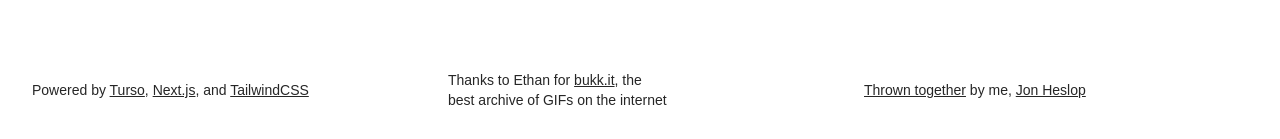
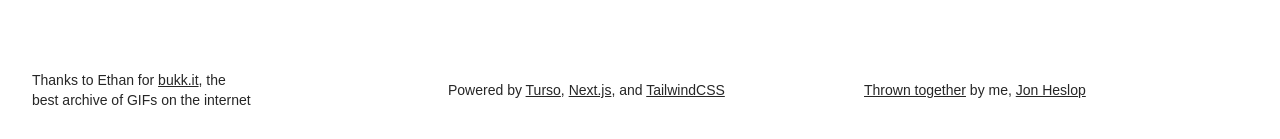
Before and after one commit to jonheslop/gif.land, a Next.js app: page / in a window 1280 px wide. Shown: the part 658-797 px from the top of the page. Built offline with nearby package versions, Linux system fonts and the light colour scheme; no server answers; the database is empty; a web font is replaced by a local one.

Commit message:
reorder footer

```diff
--- a/components/footer.tsx
+++ b/components/footer.tsx
@@ -2,6 +2,13 @@ import Link from "next/link";
 
 export const Footer = () => (
   <footer className="row-start-3 flex gap-4 lg:gap-12 xl:gap-8 flex-wrap items-center text-sm xl:grid grid-cols-3 2xl:grid-cols-8">
+    <p className="text-balance 2xl:col-span-3">
+      Thanks to <Link href="https://ethanmarcotte.com/">Ethan</Link> for{" "}
+      <Link href="https://bukk.it/" className="underline">
+        bukk.it
+      </Link>
+      , the best archive of GIFs on the internet
+    </p>
     <p className="2xl:col-span-3">
       Powered by{" "}
       <Link href="https://turso.tech/" className="underline">
@@ -15,13 +22,6 @@ export const Footer = () => (
       <Link href="https://tailwindcss.com/" className="underline">
         TailwindCSS
       </Link>
-    </p>
-    <p className="text-balance 2xl:col-span-3">
-      Thanks to <Link href="https://ethanmarcotte.com/">Ethan</Link> for{" "}
-      <Link href="https://bukk.it/" className="underline">
-        bukk.it
-      </Link>
-      , the best archive of GIFs on the internet
     </p>
     <p className="2xl:col-span-2">
       <Link
```
